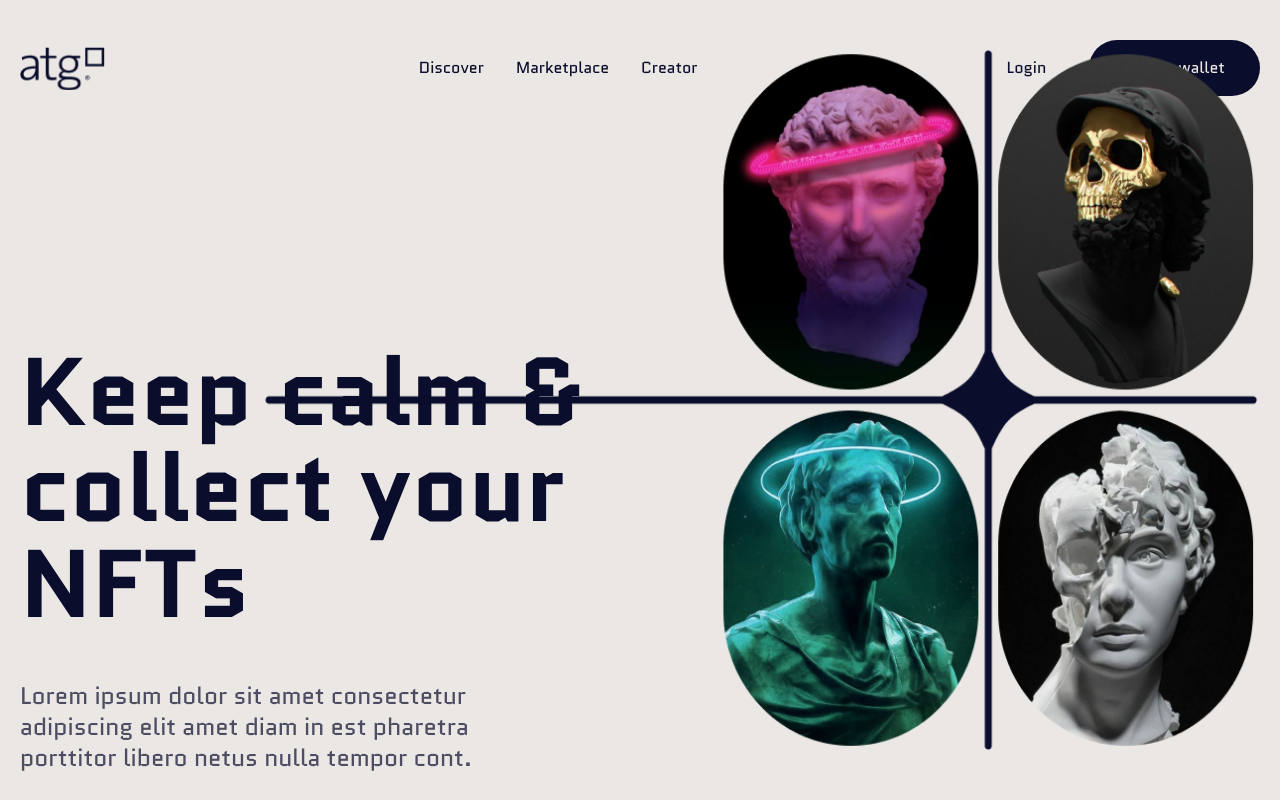
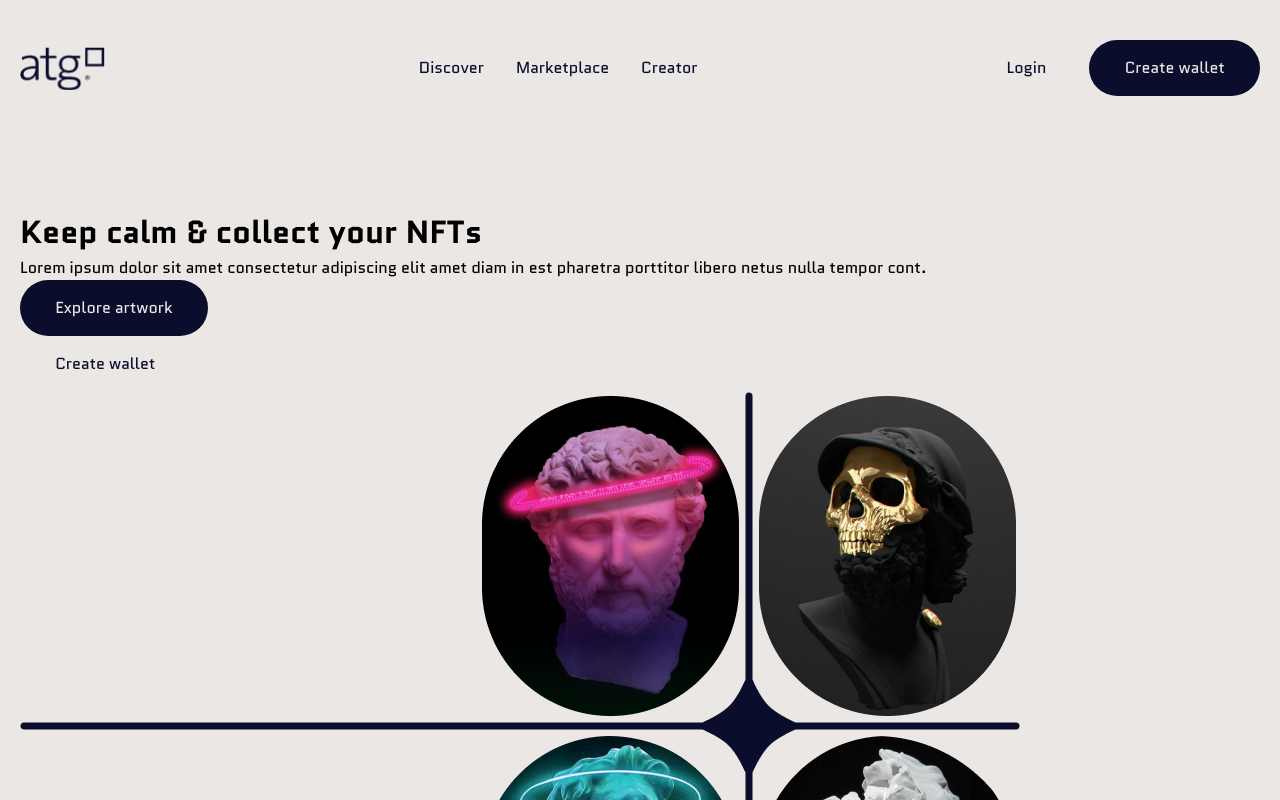
Before and after one commit to slekstut/nft-web, a Vue app: page / in a window 1280 px wide. Shown: the top 800 px of the page. Built offline with nearby package versions, Linux system fonts and the light colour scheme.

Commit message:
about desktop

```diff
--- a/src/views/Home.vue
+++ b/src/views/Home.vue
@@ -24,7 +24,7 @@
           </div>
         </div>
         <div class="header-right">
-          <img src="../assets/images/header-img.png"/>
+          <img src="../assets/images/header-img.png" />
         </div>
       </header>
     </div>
@@ -43,12 +43,14 @@ export default {
 
 <style lang="scss" scoped>
 header {
-  display: grid;
+  margin-top: 7rem;
+  .wrapper {
+    header {
+      display: flex;
       gap: $gap-2;
-  grid-template-columns: 1fr 1fr;
+      flex-direction: column;
       justify-content: center;
-  align-items: start;
-  margin-top: 7rem;
+      align-items: center;
       .header-left {
         display: grid;
         gap: $gap-3;
@@ -75,14 +77,20 @@ header {
           align-items: center;
         }
       }
-  .header-right img{
-      width: 992px;
-      height: 700px;
-      position: absolute;
-      top: 50%;
-      right: 1%;
-      transform: translate(-1%, -50%);
+      .header-right {
+        //width: 992px;
+        //height: 700px;
         z-index: 2;
+        //position: absolute;
+        //top: 50%;
+        //right: 1%;
+        //transform: translate(-1%, -50%);
+        img {
+          //width: 100%;
+          //height: auto;
+        }
+      }
+    }
   }
 }
 </style>
```
Lines whose indentation alone changed are shown as unchanged.
